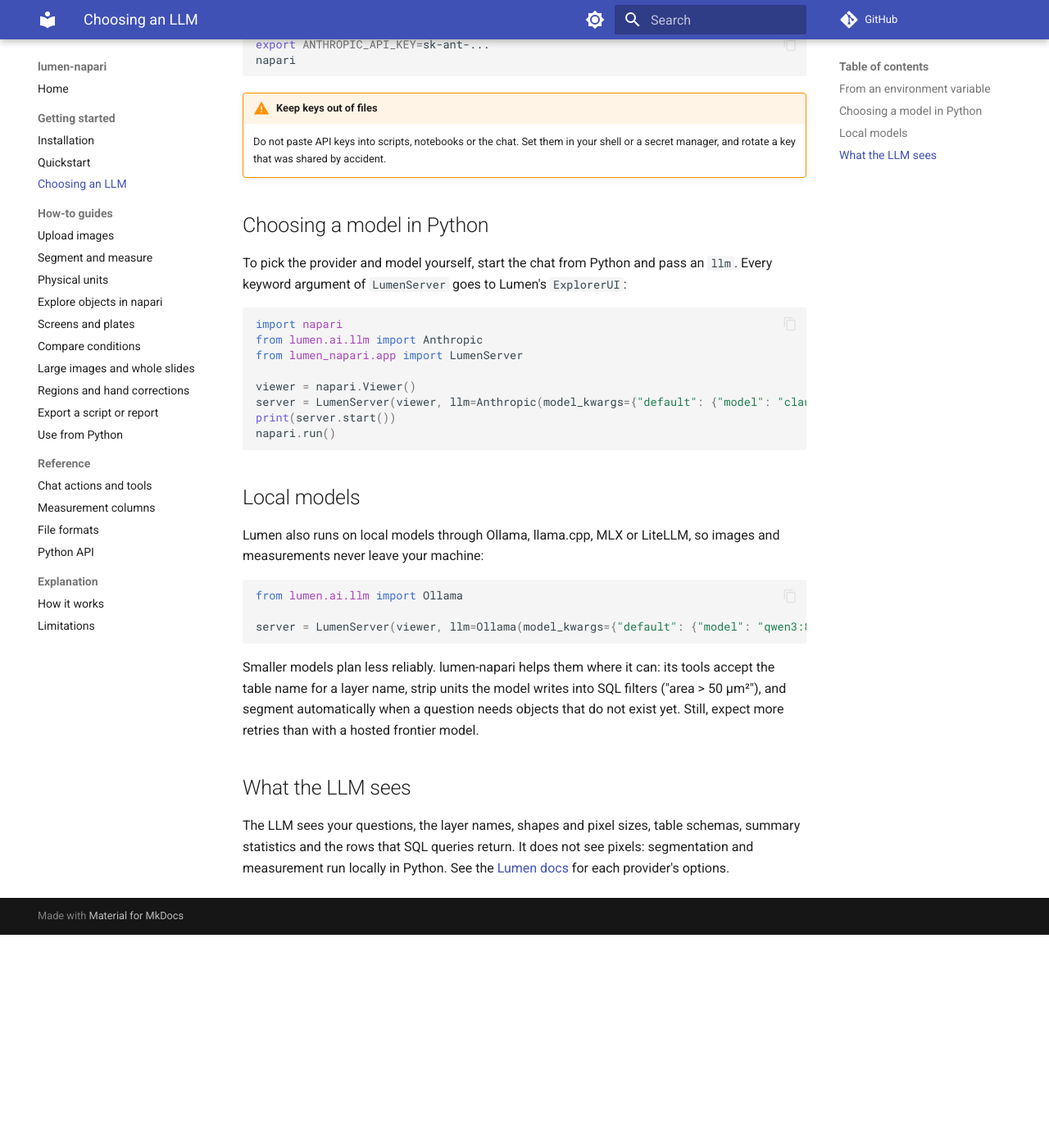
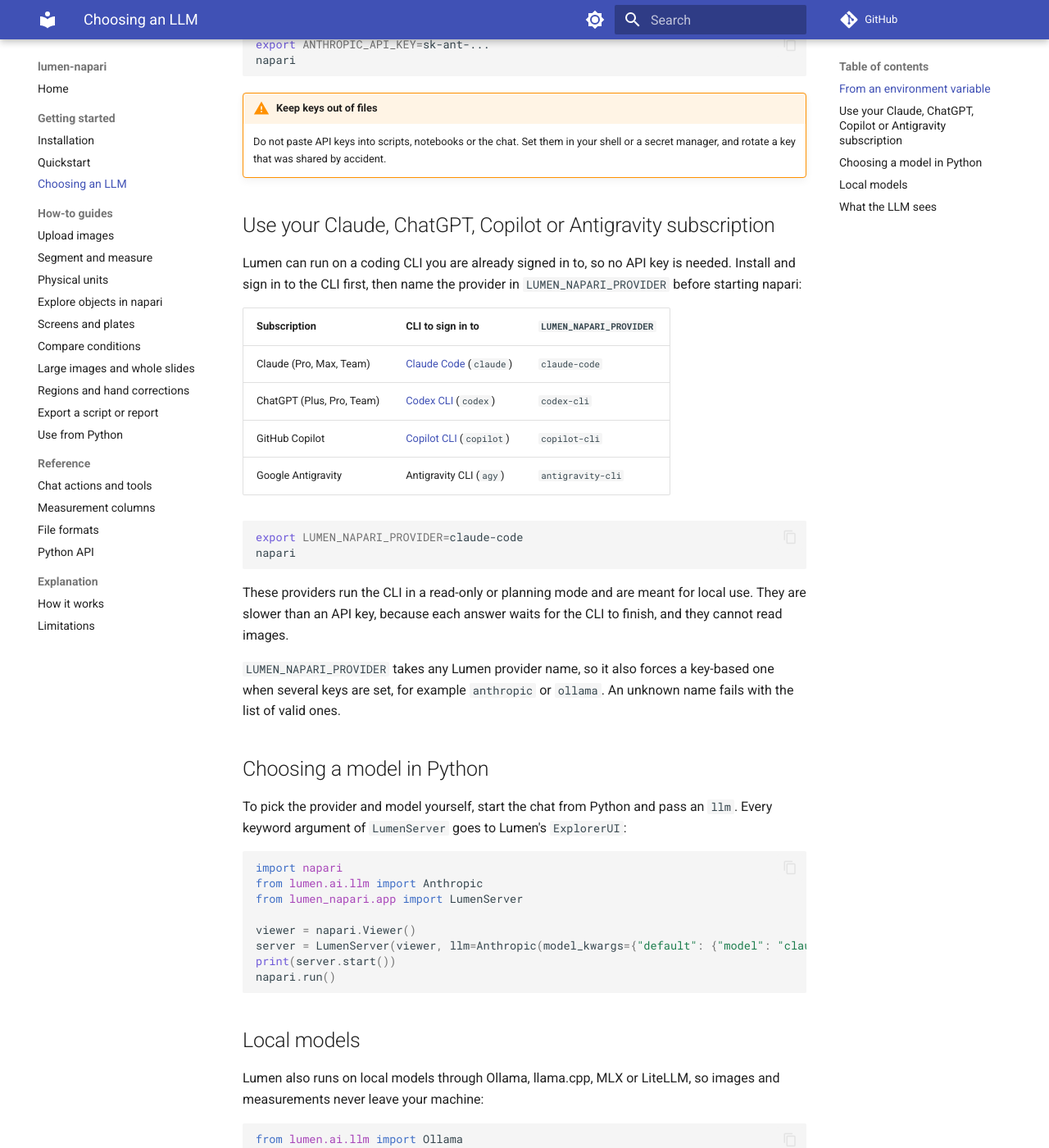
Before and after one commit to ghostiee-11/lumen-napari, an MkDocs documentation site: the page built from docs/getting_started/llm.md, in a window 1280 px wide and 1400 px high, scrolled down 951 px. Shown: the whole window at 82% size. Built offline with MkDocs 1.6.1 and Material for MkDocs 9.7.7, drawn with Linux system fonts in a browser that asks for light colours; comment, search, counter and statistics services are not loaded; before the commit the page ends 2091 px from its top, so only the background shows below that.

Commit message:
docs: describe subscription providers

````diff
--- a/docs/getting_started/llm.md
+++ b/docs/getting_started/llm.md
@@ -30,6 +30,26 @@
 !!! warning "Keep keys out of files"
     Do not paste API keys into scripts, notebooks or the chat. Set them in your shell or a secret manager, and rotate a key that was shared by accident.
 
+## Use your Claude, ChatGPT, Copilot or Antigravity subscription
+
+Lumen can run on a coding CLI you are already signed in to, so no API key is needed. Install and sign in to the CLI first, then name the provider in `LUMEN_NAPARI_PROVIDER` before starting napari:
+
+| Subscription | CLI to sign in to | `LUMEN_NAPARI_PROVIDER` |
+|---|---|---|
+| Claude (Pro, Max, Team) | [Claude Code](https://claude.com/claude-code) (`claude`) | `claude-code` |
+| ChatGPT (Plus, Pro, Team) | [Codex CLI](https://github.com/openai/codex) (`codex`) | `codex-cli` |
+| GitHub Copilot | [Copilot CLI](https://github.com/github/copilot-cli) (`copilot`) | `copilot-cli` |
+| Google Antigravity | Antigravity CLI (`agy`) | `antigravity-cli` |
+
+```bash
+export LUMEN_NAPARI_PROVIDER=claude-code
+napari
+```
+
+These providers run the CLI in a read-only or planning mode and are meant for local use. They are slower than an API key, because each answer waits for the CLI to finish, and they cannot read images.
+
+`LUMEN_NAPARI_PROVIDER` takes any Lumen provider name, so it also forces a key-based one when several keys are set, for example `anthropic` or `ollama`. An unknown name fails with the list of valid ones.
+
 ## Choosing a model in Python
 
 To pick the provider and model yourself, start the chat from Python and pass an `llm`. Every keyword argument of `LumenServer` goes to Lumen's `ExplorerUI`:
````
